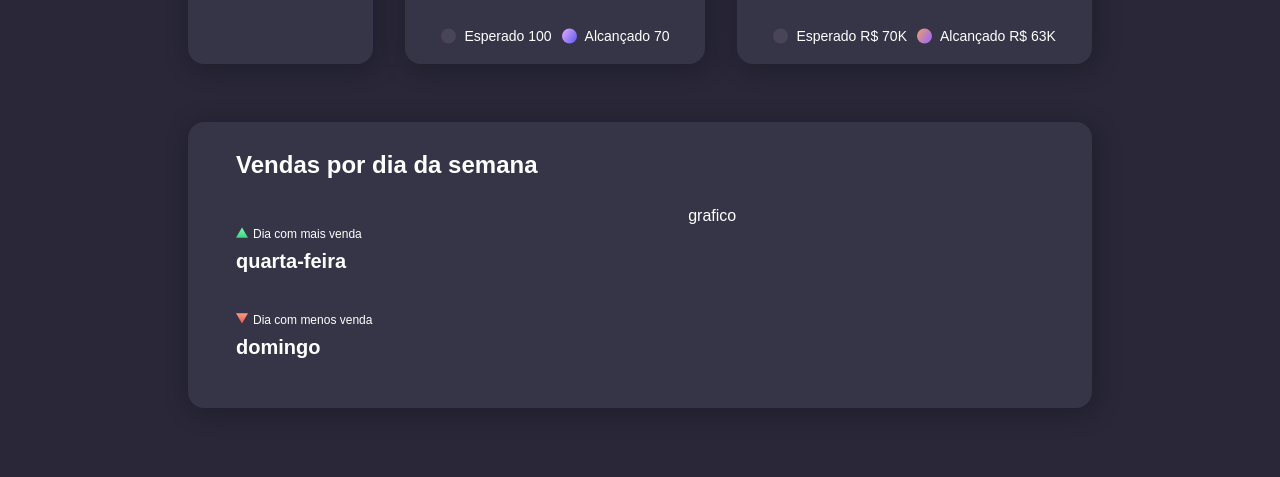
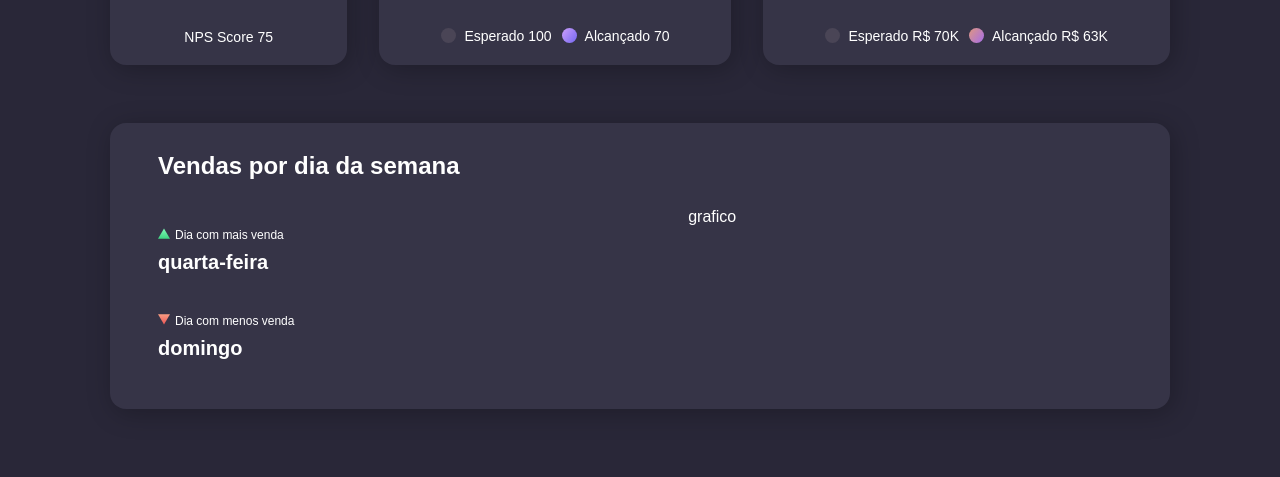
Before and after one commit to JPPaiao/dashboard, a plain HTML site: page index.html in a window 1280 px wide. Shown: the part 323-800 px from the top of the page. Drawn offline with Linux system fonts and the light colour scheme.

Commit message:
mundando e aumentando o layout

```diff
--- a/index.html
+++ b/index.html
@@ -39,11 +39,11 @@
                         </div>
                         <div class="footer-graf">
                             <div>
-                                <img src="assets/Ellipse 4.svg" alt="">
+                                <span class="ellipse-1"></span>
                                 <span>Esperado 100</span>
                             </div>
                             <div>
-                                <img src="assets/Ellipse 4-1.svg" alt="">
+                                <span class="ellipse-2"></span>
                                 <span>Alcançado 70</span>
                             </div>
                         </div>
@@ -62,11 +62,11 @@
                         </div>
                         <div class="footer-graf">
                             <div>
-                                <img src="assets/Ellipse 4.svg" alt="">
+                                <span class="ellipse-1"></span>
                                 <span>Esperado R$ 70K</span>
                             </div>
                             <div>
-                                <img src="assets/Ellipse 4-2.svg" alt="">
+                                <span class="ellipse-3"></span>
                                 <span>Alcançado R$ 63K</span>
                             </div>
                         </div>
--- a/style.css
+++ b/style.css
@@ -39,7 +39,7 @@ body {
     flex-direction: row;
     background-color: #363447;
 
-    padding: 20px;
+    padding: 20px 46px;
     box-shadow: 3px 4px 26px 0 rgb(0 0 0 / 25%);
     border-radius: 16px;
 }
@@ -70,18 +70,13 @@ body {
     border-radius: 50%;
 }
 
-/* 90 clip-path: polygon(90% -100%, 120% 100%, 0% 100%, 0% 0%, 50% 50%, 40% 90%);
- */
- /* 70 clip-path: polygon(100% -100%, 100% 180%, 0% 70%, 62% 50%, 0% 100%, 50% 50%);
- */
-
  .graf-ellipse > .graf-01 {
-    background: linear-gradient(to left, #7367F0, #CE9FFC);
+    background: linear-gradient(307deg, #7367F0, #CE9FFC);
     clip-path: polygon(100% -100%, 100% 180%, 0% 70%, 62% 50%, 0% 100%, 50% 50%);
  }
 
  .graf-ellipse > .graf-02 {
-    background: linear-gradient(to left, #DF9780, #A66DE9);
+    background: linear-gradient(127deg, #DF9780, #A66DE9);
     clip-path: polygon(90% -100%, 120% 100%, 0% 100%, 0% 0%, 50% 50%, 40% 90%);
  }
 
@@ -134,6 +129,7 @@ body {
     flex-direction: column;
     align-items: center;
     gap: 12px;
+    padding: 38px 0;
 }
 
 .emot > img {
@@ -158,6 +154,24 @@ body {
 
 .footer-graf span {
     font-size: 14px;
+}
+
+.ellipse-1, .ellipse-2, .ellipse-3 {
+    border-radius: 50%;
+    width: 15px;
+    height: 15px;
+}
+
+.ellipse-1 {
+    background-color: #4A4556;
+}
+
+.ellipse-2 {
+    background: linear-gradient(307deg, #7367F0, #CE9FFC)
+}
+
+.ellipse-3 {
+    background: linear-gradient(127deg, #DF9780, #A66DE9);
 }
 
 .main {
```
Also changed, not shown: assets/Ellipse 4-1.svg (deleted), assets/Ellipse 4-2.svg (deleted), assets/Ellipse 4.svg (deleted).
